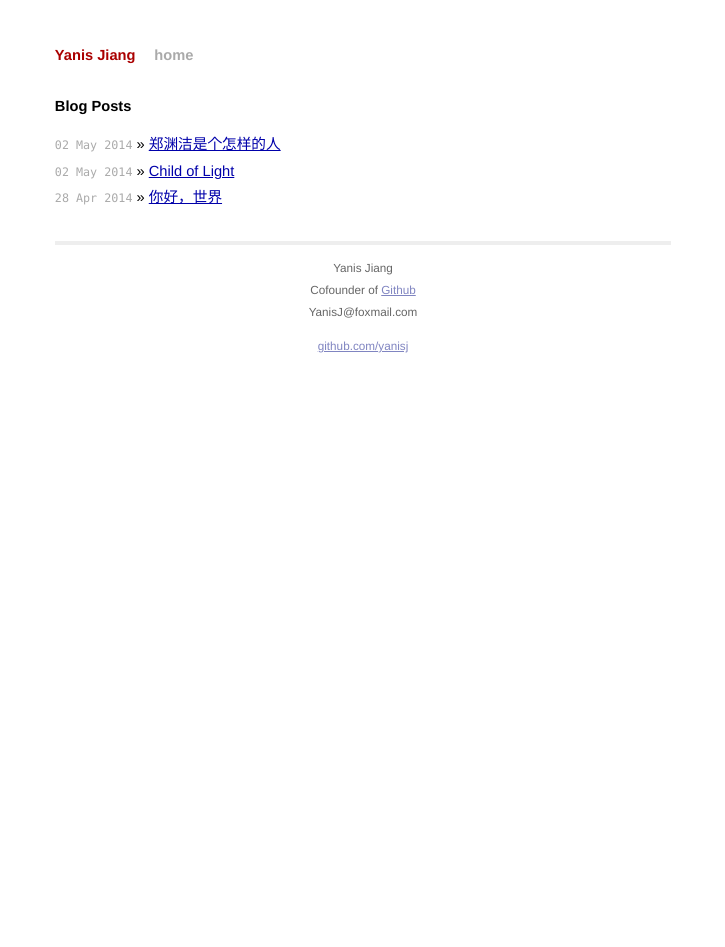
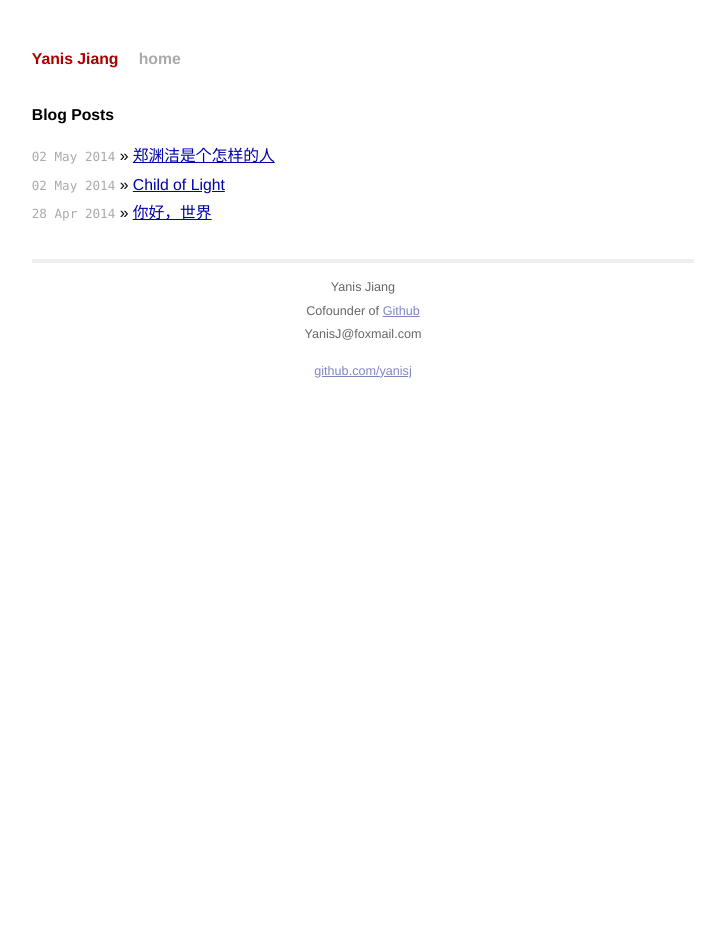
Before and after one commit to YanisJ/YanisJ.github.io, a Jekyll site: the page built from index.html, in a window 1280 px wide. Shown: the whole page, without its empty margins (277-1002 px from the left). Built offline with Jekyll 4.4.1, drawn with Linux system fonts in a browser that asks for light colours.

Commit message:
bigger font

```diff
--- a/CSS/screen.css
+++ b/CSS/screen.css
@@ -11,7 +11,7 @@ html,body{
 
 body{
     background-color:white;
-    font:13.34px "Hiragino Sans GB",helvetica,arial,clean,sans-serif;
+    font:14.34px "Hiragino Sans GB",helvetica,arial,clean,sans-serif;
     *font-size: small;
     text-align: center;
 }
```
